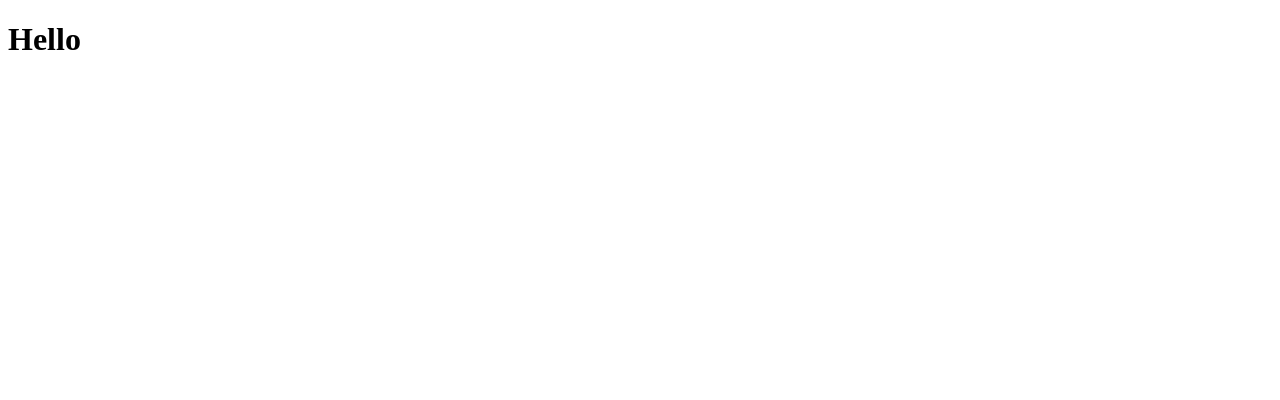
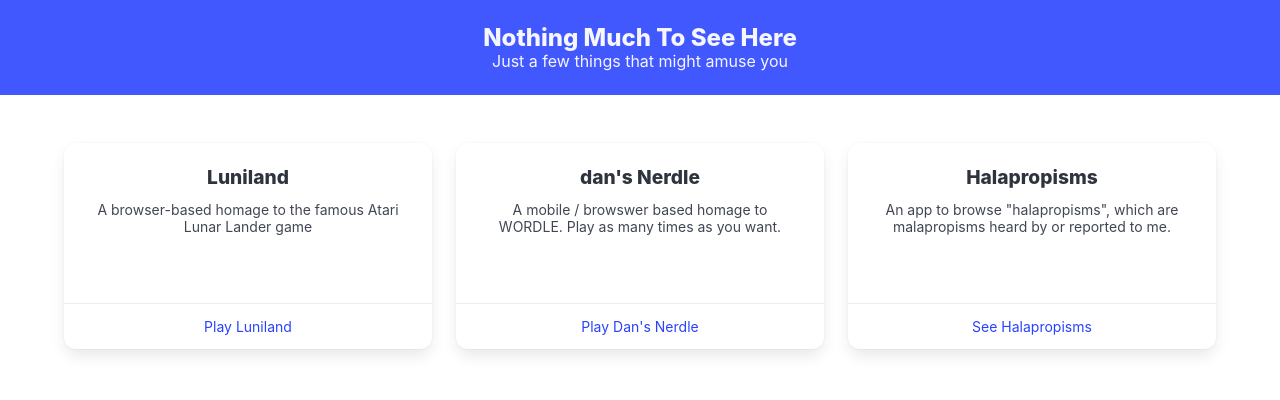
Before and after one commit to halaprop/halaprop.github.io, a plain HTML site: page index.html in a window 1280 px wide. Drawn offline with nearby package versions, Linux system fonts and the light colour scheme.

Commit message:
style and links to projects

```diff
--- a/index.html
+++ b/index.html
@@ -1,11 +1,103 @@
 <!DOCTYPE html>
 <html lang="en">
+
 <head>
     <meta charset="UTF-8">
     <meta name="viewport" content="width=device-width, initial-scale=1.0">
-    <title>Hello</title>
+    <title>A website</title>
+    <link rel="stylesheet" href="https://cdn.jsdelivr.net/npm/bulma@1.0.1/css/bulma.min.css">
+    <style>
+        /* Custom CSS for smaller fonts */
+        .hero .title {
+            font-size: 1.5rem;
+            /* Adjust the size as needed */
+        }
+
+        .hero .subtitle {
+            font-size: 1rem;
+            /* Adjust the size as needed */
+        }
+
+        .card-content {
+            min-height: 10rem;;
+        }
+
+        .card .title {
+            font-size: 1.2rem;
+            /* Adjust the size as needed */
+        }
+
+        .card .subtitle {
+            font-size: 0.875rem;
+            /* Adjust the size as needed */
+        }
+
+        .card-footer-item {
+            font-size: 0.875rem;
+            /* Adjust the size as needed */
+        }
+
+    </style>
 </head>
+
 <body>
-    <h1>Hello</h1>
+
+    <section class="hero is-link is-small">
+        <div class="hero-body">
+            <div class="container has-text-centered">
+                <h1 class="title">
+                    Nothing Much To See Here
+                </h1>
+                <h2 class="subtitle">
+                    Just a few things that might amuse you
+                </h2>
+            </div>
+        </div>
+    </section>
+    <section class="section mt-0">
+        <div class="container">
+            <div class="columns is-multiline">
+
+                <div class="column is-one-third">
+                    <div class="card">
+                        <div class="card-content has-text-centered">
+                            <p class="title is-4 mb-3">Luniland</p>
+                            <p class="subtitle">A browser-based homage to the famous Atari Lunar Lander game</p>
+                        </div>
+                        <footer class="card-footer">
+                            <a href="https://luniland.halabe.com" class="card-footer-item">Play Luniland</a>
+                        </footer>
+                    </div>
+                </div>
+
+                <div class="column is-one-third">
+                    <div class="card">
+                        <div class="card-content has-text-centered">
+                            <p class="title is-4 mb-3">dan's Nerdle</p>
+                            <p class="subtitle">A mobile / browswer based homage to WORDLE. Play as many times as you
+                                want.</p>
+                        </div>
+                        <footer class="card-footer">
+                            <a href="https://nerdle.halabe.com" class="card-footer-item">Play Dan's Nerdle</a>
+                        </footer>
+                    </div>
+                </div>
+                <!-- Project 3 -->
+                <div class="column is-one-third">
+                    <div class="card">
+                        <div class="card-content has-text-centered">
+                            <p class="title is-4 mb-3">Halapropisms</p>
+                            <p class="subtitle">An app to browse "halapropisms", which are malapropisms heard by or
+                                reported to me.</p>
+                        </div>
+                        <footer class="card-footer">
+                            <a href="https://halapropisms.halabe.com" class="card-footer-item">See Halapropisms</a>
+                        </footer>
+                    </div>
+                </div>
+            </div>
+        </div>
+    </section>
 </body>
+
 </html>
```
